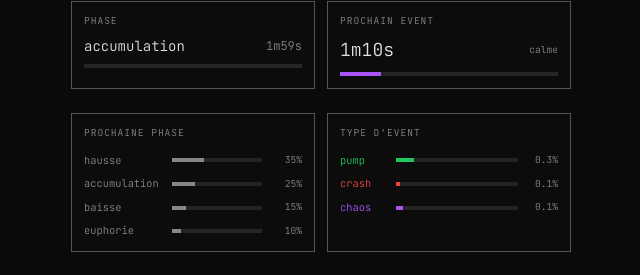
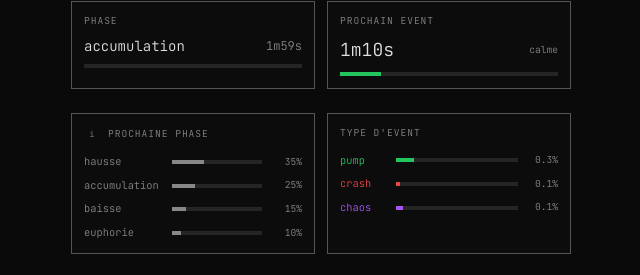
Before and after one commit to xammen/antibank, a Next.js app in the folder apps/web/: page /dahkacoin in a window 1280 px wide. Shown: the part 473-748 px from the top of the page, without its empty margins (319-959 px from the left). Built offline with nearby package versions, Linux system fonts and the light colour scheme; no server answers; the database is empty; sample sign-in values are in the browser's storage.

Commit message:
ui: dynamic event bar color + phase info tooltip
- Event countdown bar color matches dominant event type (green/red/purple)
- Added (i) button next to 'prochaine phase' with explanations
- Simple french descriptions for each market phase

```diff
--- a/apps/web/src/app/dahkacoin/client.tsx
+++ b/apps/web/src/app/dahkacoin/client.tsx
@@ -103,6 +103,7 @@ export function DahkaCoinClient({ userId }: { userId: string }) {
   const [period, setPeriod] = useState<"1h" | "24h" | "7d">("1h");
   const [tradeMode, setTradeMode] = useState<"buy" | "sell">("buy");
   const [tradeAmount, setTradeAmount] = useState("");
+  const [showPhaseInfo, setShowPhaseInfo] = useState(false);
   const [isTrading, setIsTrading] = useState(false);
   const [tradeResult, setTradeResult] = useState<{ success: boolean; message: string } | null>(null);
 
@@ -440,6 +441,16 @@ export function DahkaCoinClient({ userId }: { userId: string }) {
         </div>
 
         {/* Next Event Countdown */}
+        {(() => {
+          // Determine dominant event type based on probabilities
+          const total = eventProbs.pump + eventProbs.crash + eventProbs.chaos;
+          const dominantType = total > 0
+            ? (eventProbs.pump >= eventProbs.crash && eventProbs.pump >= eventProbs.chaos ? 'pump'
+              : eventProbs.crash >= eventProbs.chaos ? 'crash' : 'chaos')
+            : 'chaos';
+          const barColor = dominantType === 'pump' ? 'bg-green-500' : dominantType === 'crash' ? 'bg-red-500' : 'bg-purple-500';
+
+          return (
             <div className="border border-[var(--line)] p-3 bg-[rgba(255,255,255,0.01)]">
               <p className="text-[0.6rem] uppercase tracking-widest text-[var(--text-muted)] mb-2">prochain event</p>
               <div className="flex items-center justify-between mb-2">
@@ -452,18 +463,48 @@ export function DahkaCoinClient({ userId }: { userId: string }) {
               </div>
               <div className="h-1 bg-[rgba(255,255,255,0.1)] overflow-hidden">
                 <div
-              className="h-full bg-purple-500 transition-all duration-1000"
+                  className={`h-full ${barColor} transition-all duration-1000`}
                   style={{ width: `${Math.max(0, (1 - nextEventIn / 90)) * 100}%` }}
                 />
               </div>
             </div>
+          );
+        })()}
       </div>
 
       {/* Probabilities */}
       <div className="grid grid-cols-2 gap-3">
         {/* Next Phase Probabilities */}
-        <div className="border border-[var(--line)] p-3 bg-[rgba(255,255,255,0.01)]">
-          <p className="text-[0.6rem] uppercase tracking-widest text-[var(--text-muted)] mb-3">prochaine phase</p>
+        <div className="border border-[var(--line)] p-3 bg-[rgba(255,255,255,0.01)] relative">
+          <div className="flex items-center gap-2 mb-3">
+            <button
+              onClick={() => setShowPhaseInfo(!showPhaseInfo)}
+              className="w-4 h-4 rounded-full border border-[var(--text-muted)] text-[var(--text-muted)] text-[0.5rem] hover:border-[var(--text)] hover:text-[var(--text)] transition-colors flex items-center justify-center"
+            >
+              i
+            </button>
+            <p className="text-[0.6rem] uppercase tracking-widest text-[var(--text-muted)]">prochaine phase</p>
+          </div>
+
+          {showPhaseInfo && (
+            <div className="absolute left-0 right-0 top-8 mx-2 p-3 bg-[#151515] border border-[var(--line)] text-[0.6rem] text-[var(--text-muted)] z-10 space-y-1">
+              <p className="text-[var(--text)] mb-2">le marche passe par des phases:</p>
+              <p><span className="text-[var(--text)]">accumulation</span> - calme, bon moment pour acheter</p>
+              <p><span className="text-green-400">hausse</span> - ca commence a monter</p>
+              <p><span className="text-green-500">euphorie</span> - moon! mais attention au crash</p>
+              <p><span className="text-orange-400">distribution</span> - les gros vendent, instable</p>
+              <p><span className="text-red-400">baisse</span> - ca descend</p>
+              <p><span className="text-red-500">capitulation</span> - panique! mais opportunite</p>
+              <p><span className="text-blue-400">recuperation</span> - le fond est passe</p>
+              <button
+                onClick={() => setShowPhaseInfo(false)}
+                className="mt-2 text-[var(--text)] underline"
+              >
+                fermer
+              </button>
+            </div>
+          )}
+
           <div className="space-y-2">
             {sortedPhases.map(([p, prob]) => (
               <div key={p} className="flex items-center gap-2">
```
Also changed, not shown: 1 other file (tests, documents, lock files or other folders). Lines whose indentation alone changed are shown as unchanged.
